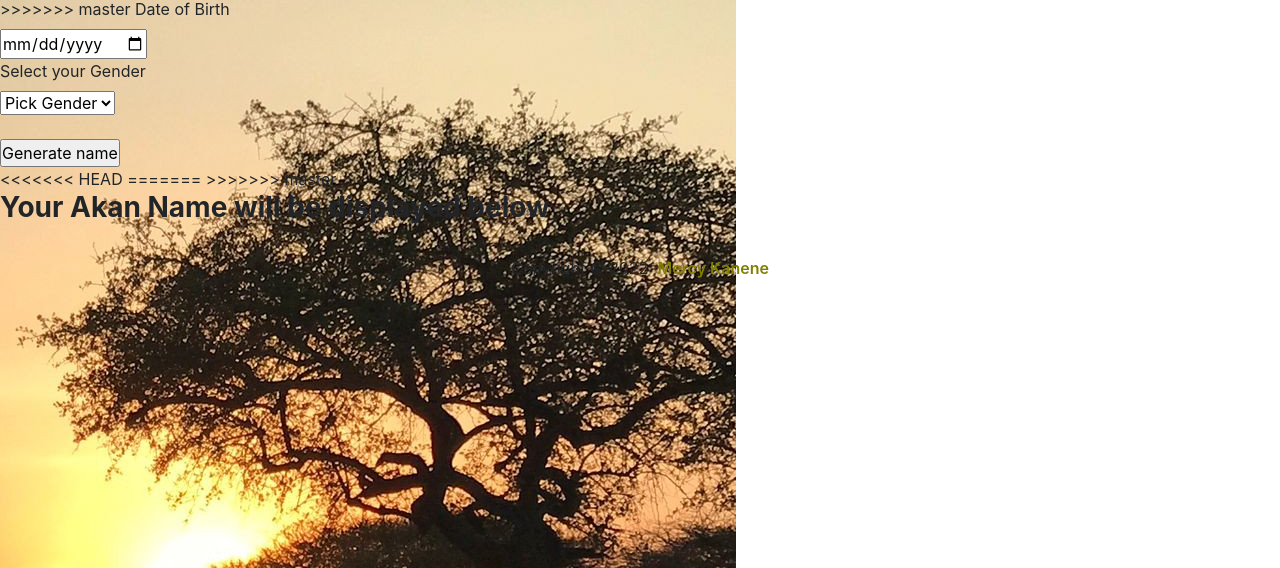
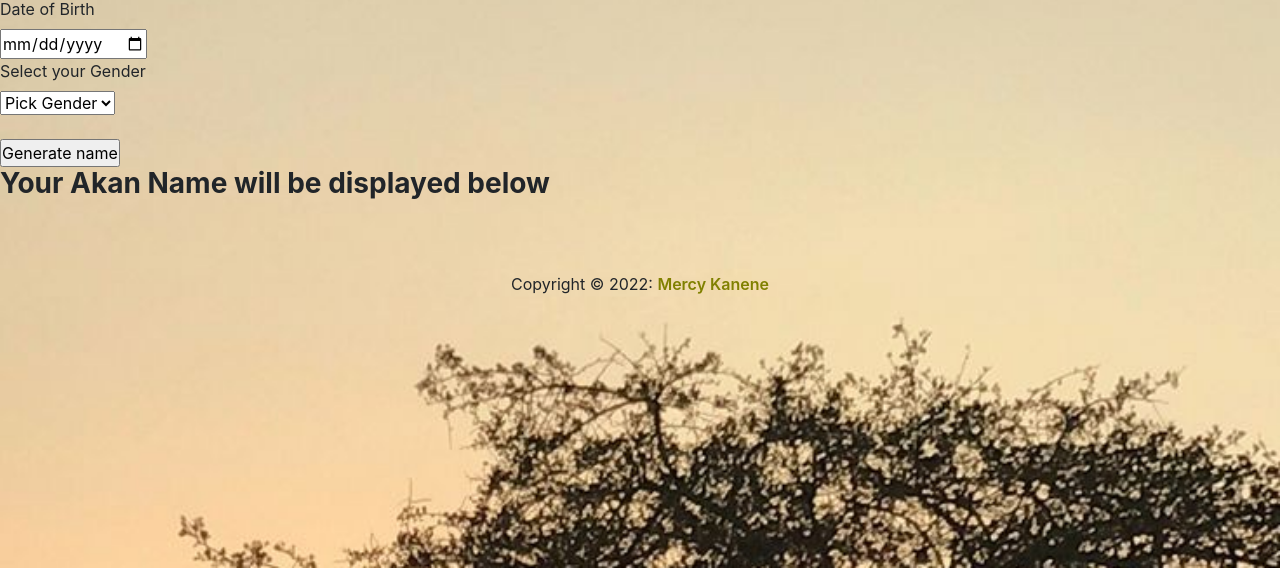
Before and after one commit to wairimukanene/Akan-Names, a plain HTML site: page Name-Generator.html in a window 1280 px wide. Shown: the part 232-800 px from the top of the page. Drawn offline with nearby package versions, Linux system fonts and the light colour scheme.

Commit message:
commit37-modified changes

```diff
--- a/Name-Generator.html
+++ b/Name-Generator.html
@@ -8,21 +8,18 @@
                 body{
                     background-image: url("/photoss/africa.jpg");
                     background-repeat: no-repeat;
-<<<<<<< HEAD
                     background-size: cover;
                 }
             </style>
             <h1><b>AKAN NAMES</b></h1>
     <h2><b>Easy and Fast</b></h2>
     <div class="Form" id="form-generator">
-=======
                     background-size:cover;
                 }
             </style>
             <h1><b>AKAN NAMES!!</b></h1>
     <h2><b>Easy and Fast!!</b></h2>
     <div>
->>>>>>> master
         <label for="date">Date of Birth</label><br/>
         <input type="date" id="date" name="date"><br/>
         <label for="gender">Select your Gender</label><br/>
@@ -33,10 +30,7 @@
         </select><br/> <br>
         <input type="submit" name="submit" value="Generate name" onclick="generateAkanName()">
     </div>
-<<<<<<< HEAD
-=======
 
->>>>>>> master
     <h3 id=display-name><strong>Your Akan Name will be displayed below</strong></h3>
     <p id="result"></p>
     </div>
--- a/styles.css
+++ b/styles.css
@@ -37,7 +37,6 @@
 .About{
 align-items: center;
 }
-<<<<<<< HEAD
 .form{
     margin-bottom: 20px;
     padding-bottom: 20px;
@@ -57,7 +56,6 @@ footer-copyright{
     text-decoration: none;
   }
 
-=======
 .row-footer{
     justify-content: space-evenly;
     background-color: #FCA000;
@@ -67,4 +65,3 @@ footer-copyright{
     justify-content: space-between;
     background: black;
 }
->>>>>>> master
```
Also changed, not shown: index.html (+0 -3 lines).
